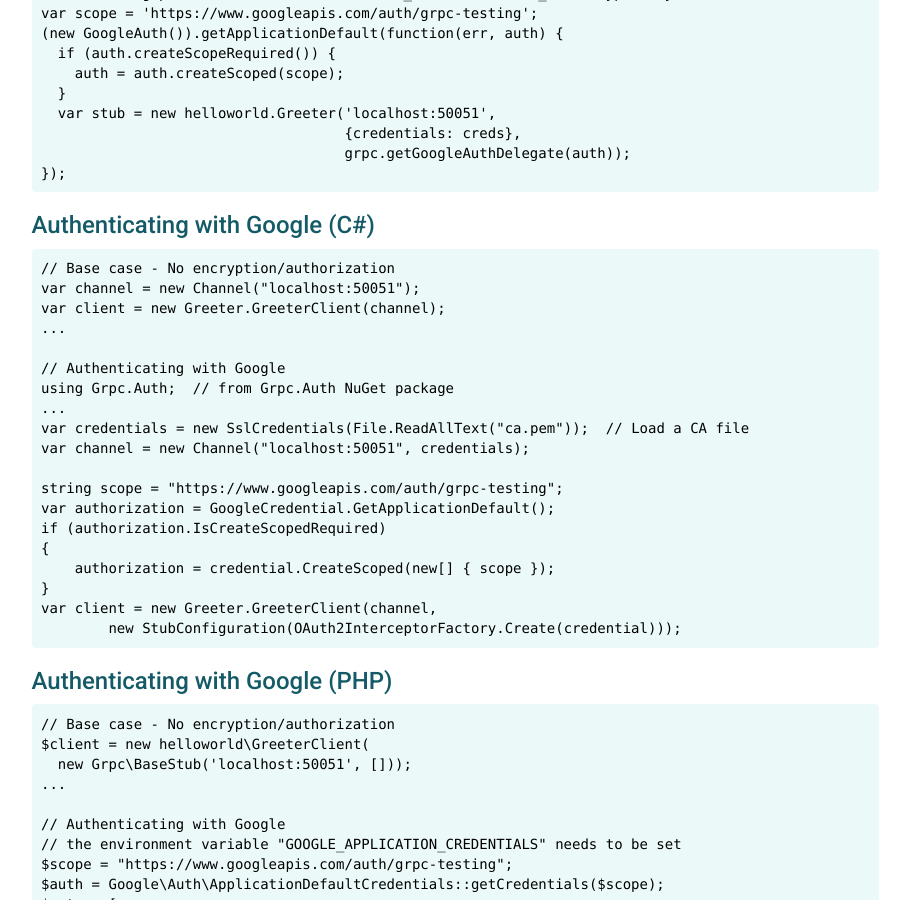
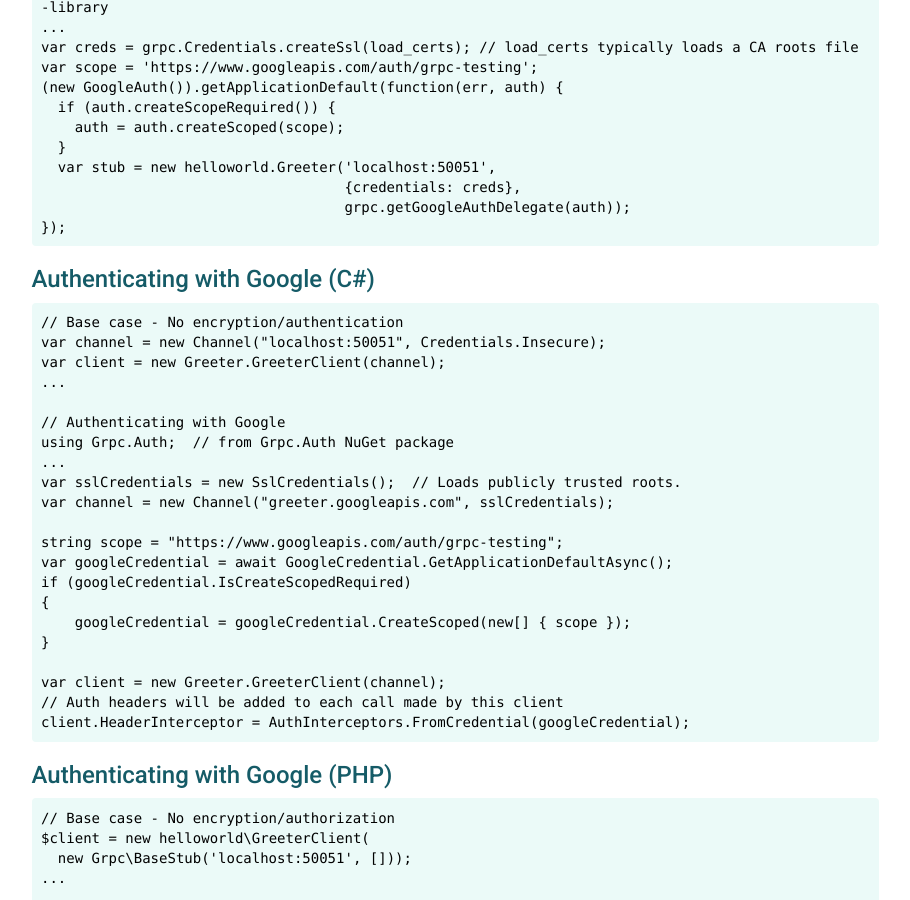
Before and after one commit to grpc/grpc.github.io, a Jekyll site: the page built from docs/guides/auth.md, in a window 1280 px wide and 900 px high, scrolled down 3230 px. Shown: the whole window, without its empty margins (331-1241 px from the left). Built offline with Jekyll 4.4.1, drawn with Linux system fonts in a browser that asks for light colours; nearby versions of some CDN libraries; library files that are not in the unit come from our copies; Markdown is read by kramdown in place of the engine named in the settings; some of the changed text lies outside the part shown.

Commit message:
update C# auth example

````diff
--- a/docs/guides/auth.md
+++ b/docs/guides/auth.md
@@ -27,6 +27,10 @@
 RPCs being made at a client. Additional support for acquiring Access Tokens while
 accessing Google APIs through gRPC is provided for certain auth flows, demonstrated
 through code examples below.
+
+*WARNING*: Oauth2 support is only to connect to Google services. Sending a
+Google issued Oauth2 token to a non-Google service could result in this token
+being stolen and used to impersonate the client to Google services.
 
 ## API
 
@@ -117,8 +121,8 @@
 ###SSL/TLS for server authentication and encryption (C#)
 
 ```csharp
-// Base case - No encryption
-var channel = new Channel("localhost:50051");
+// Base case - No encryption/authentication
+var channel = new Channel("localhost:50051", Credentials.Insecure);
 var client = new Greeter.GreeterClient(channel);
 ...
 
@@ -170,25 +174,27 @@
 ###Authenticating with Google (C#)
 
 ```csharp
-// Base case - No encryption/authorization
-var channel = new Channel("localhost:50051");
+// Base case - No encryption/authentication
+var channel = new Channel("localhost:50051", Credentials.Insecure);
 var client = new Greeter.GreeterClient(channel);
 ...
 
 // Authenticating with Google
 using Grpc.Auth;  // from Grpc.Auth NuGet package
 ...
-var credentials = new SslCredentials(File.ReadAllText("ca.pem"));  // Load a CA file
-var channel = new Channel("localhost:50051", credentials);
+var sslCredentials = new SslCredentials();  // Loads publicly trusted roots.
+var channel = new Channel("greeter.googleapis.com", sslCredentials);
 
 string scope = "https://www.googleapis.com/auth/grpc-testing";
-var authorization = GoogleCredential.GetApplicationDefault();
-if (authorization.IsCreateScopedRequired)
+var googleCredential = await GoogleCredential.GetApplicationDefaultAsync();
+if (googleCredential.IsCreateScopedRequired)
 {
-    authorization = credential.CreateScoped(new[] { scope });
+    googleCredential = googleCredential.CreateScoped(new[] { scope });
 }
-var client = new Greeter.GreeterClient(channel,
-        new StubConfiguration(OAuth2InterceptorFactory.Create(credential)));
+
+var client = new Greeter.GreeterClient(channel);
+// Auth headers will be added to each call made by this client
+client.HeaderInterceptor = AuthInterceptors.FromCredential(googleCredential);
 ```
 
 ###Authenticating with Google (PHP)
````
